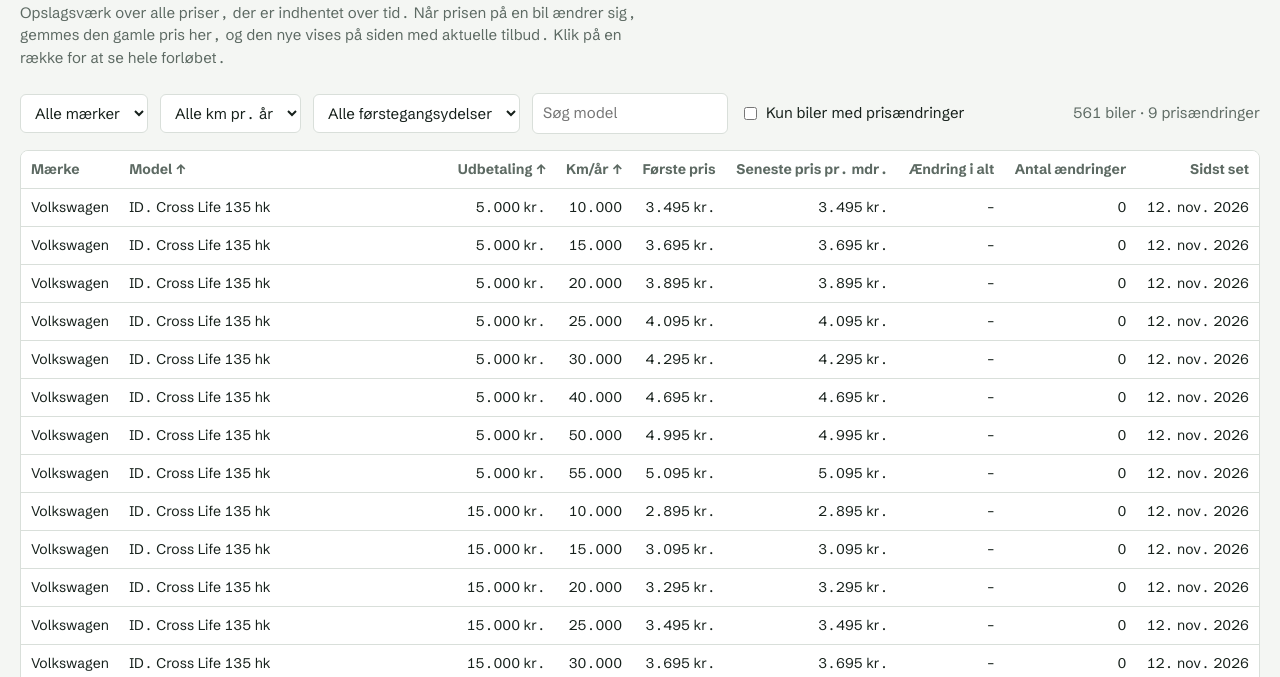
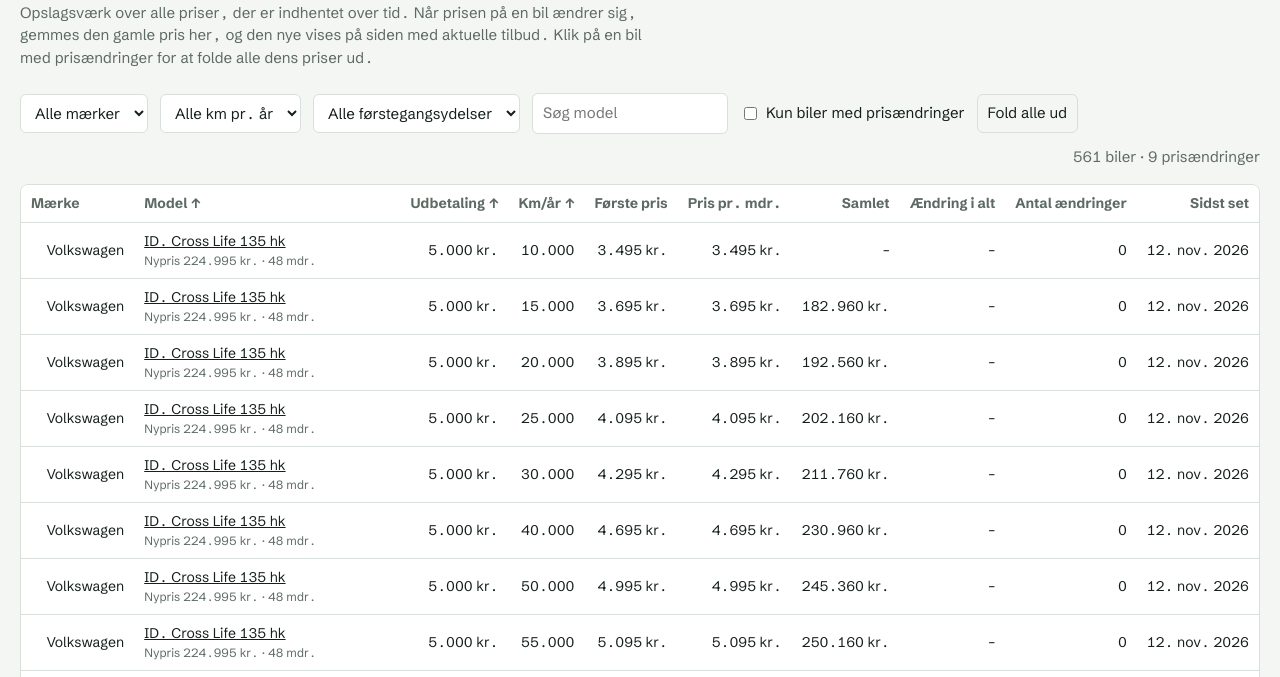
Before and after one commit to superniso/privatleasingcompare, a plain HTML site: page site/historik.html in a window 1280 px wide. Shown: the part 119-796 px from the top of the page. Drawn offline with Linux system fonts and the light colour scheme.

Commit message:
Update historik.html

```diff
--- a/site/historik.html
+++ b/site/historik.html
@@ -26,13 +26,15 @@ th:nth-child(-n+2),td:nth-child(-n+2){text-align:left}
 td:nth-child(2){white-space:normal;min-width:11em}
 th{font-weight:700;color:var(--mute);cursor:pointer;user-select:none;position:sticky;top:0;background:var(--surface)}
 th[aria-sort]::after{content:attr(data-arrow);margin-left:4px}
-tr.row{cursor:pointer}tr.row:hover td{background:color-mix(in srgb,var(--line) 35%,transparent)}
+tr.parent.exp{cursor:pointer}tr.parent.exp:hover td{background:color-mix(in srgb,var(--line) 35%,transparent)}
+.chev{display:inline-block;width:1.1em;color:var(--mute)}
 .up{color:var(--bad)}.down{color:var(--good)}
 .old{color:var(--mute);font-size:13px}
-tr.det td{background:color-mix(in srgb,var(--line) 25%,transparent);white-space:normal;text-align:left;padding:14px 18px}
-.tl{display:flex;flex-wrap:wrap;gap:24px;align-items:flex-start}
-.tl table{width:auto;min-width:340px;font-size:14px}.tl th{position:static;cursor:default}
-svg{max-width:100%}
+.sm{display:block;color:var(--mute);font-size:12px}
+tr.child td{background:color-mix(in srgb,var(--line) 22%,transparent);color:var(--mute);font-size:13px}
+tr.child td:nth-child(2){padding-left:28px}
+tr.child.last td{border-bottom:2px solid var(--line)}
+button.lnk{font:inherit;color:inherit;background:none;border:1px solid var(--line);border-radius:6px;padding:7px 10px;cursor:pointer}
 a{color:inherit}
 .empty{padding:40px 20px;text-align:center;color:var(--mute)}
 :focus-visible{outline:2px solid var(--good);outline-offset:2px}
@@ -42,65 +44,69 @@ a{color:inherit}
 <main>
 <nav><a href="index.html">Aktuelle tilbud</a> · <b>Prishistorik</b></nav>
 <h1>Prishistorik</h1>
-<p class="sub">Opslagsværk over alle priser, der er indhentet over tid. Når prisen på en bil ændrer sig, gemmes den gamle pris her, og den nye vises på siden med aktuelle tilbud. Klik på en række for at se hele forløbet.</p>
+<p class="sub">Opslagsværk over alle priser, der er indhentet over tid. Når prisen på en bil ændrer sig, gemmes den gamle pris her, og den nye vises på siden med aktuelle tilbud. Klik på en bil med prisændringer for at folde alle dens priser ud.</p>
 <div class="bar">
   <select id="brand" aria-label="Mærke"><option value="">Alle mærker</option></select>
   <select id="km" aria-label="Km pr. år"><option value="">Alle km pr. år</option></select>
   <select id="down" aria-label="Førstegangsydelse"><option value="">Alle førstegangsydelser</option></select>
   <input id="q" type="search" placeholder="Søg model" aria-label="Søg model">
   <label class="chk"><input id="chg" type="checkbox"> Kun biler med prisændringer</label>
+  <button class="lnk" id="all" type="button">Fold alle ud</button>
   <span class="stat" id="stat"></span>
 </div>
 <div class="wrap"><table><thead><tr id="head"></tr></thead><tbody id="body"></tbody></table></div>
 <p class="sub" id="note" style="margin-top:16px"></p>
 </main>
 <script>
-const COLS=[["brand","Mærke"],["name","Model"],["down","Udbetaling"],["km","Km/år"],["first","Første pris"],["last","Seneste pris pr. mdr."],["diff","Ændring i alt"],["n","Antal ændringer"],["seen","Sidst set"]];
+const COLS=[["brand","Mærke"],["name","Model"],["down","Udbetaling"],["km","Km/år"],["first","Første pris"],["last","Pris pr. mdr."],["total","Samlet"],["diff","Ændring i alt"],["n","Antal ændringer"],["seen","Sidst set"]];
+const NC=COLS.length;
 const $=id=>document.getElementById(id), kr=n=>n==null?"–":n.toLocaleString("da-DK")+" kr.";
 const dato=d=>new Date(d).toLocaleDateString("da-DK",{day:"numeric",month:"short",year:"numeric"});
 const sgn=n=>`<span class="${n>0?"up":"down"}">${n>0?"▲":"▼"} ${Math.abs(n).toLocaleString("da-DK")} kr.</span>`;
-let rows=[],stack=[{k:"name",dir:1},{k:"down",dir:1},{k:"km",dir:1}],open=new Set(),latest=null;
+let rows=[],stack=[{k:"name",dir:1},{k:"down",dir:1},{k:"km",dir:1}],open=new Set(),latest=null,shown=[];
 function cmp(a,b){for(const s of stack){const x=a[s.k],y=b[s.k];if(x==null&&y==null)continue;if(x==null)return 1;if(y==null)return-1;
   const c=typeof x==="string"?x.localeCompare(y,"da",{numeric:true}):x-y;if(c)return c*s.dir}return 0}
 function head(){$("head").innerHTML=COLS.map(([k,l])=>{const i=stack.findIndex(s=>s.k===k);
   return `<th tabindex="0" data-k="${k}" ${i<0?"":`aria-sort="${stack[i].dir>0?"ascending":"descending"}" data-arrow="${stack[i].dir>0?"↑":"↓"}"`}>${l}</th>`}).join("")}
-function chart(p){ // enkelt trappe-diagram over prisen pr. måned
-  if(p.length<2)return"";const W=360,H=120,m=28,ys=p.map(x=>x[1]),lo=Math.min(...ys),hi=Math.max(...ys),sp=hi-lo||1;
-  const t=p.map(x=>+new Date(x[0])),t0=t[0],t1=t[t.length-1]||t0+1,dx=t1-t0||1;
-  const X=i=>m+(t[i]-t0)/dx*(W-2*m),Y=v=>H-m-(v-lo)/sp*(H-2*m);let d=`M${X(0)},${Y(p[0][1])}`;
-  for(let i=1;i<p.length;i++)d+=` H${X(i)} V${Y(p[i][1])}`;d+=` H${W-m}`;
-  return `<svg viewBox="0 0 ${W} ${H}" width="${W}" role="img" aria-label="Prisudvikling pr. måned"><path d="${d}" fill="none" stroke="var(--good)" stroke-width="2"/>
-  <text x="${m}" y="12" font-size="11" fill="var(--mute)">${hi.toLocaleString("da-DK")} kr.</text><text x="${m}" y="${H-6}" font-size="11" fill="var(--mute)">${lo.toLocaleString("da-DK")} kr.</text></svg>`}
-function detail(r){const p=r.prices;
-  return `<tr class="det"><td colspan="9"><div class="tl"><table><thead><tr><th>Dato</th><th style="text-align:right">Pr. mdr.</th><th style="text-align:right">Ændring</th><th style="text-align:right">Samlet</th></tr></thead><tbody>`+
-  [...p].reverse().map((x,i,a)=>{const prev=a[i+1];return `<tr><td>${dato(x[0])}${i===0?" (seneste)":""}</td><td style="text-align:right">${kr(x[1])}</td><td style="text-align:right">${prev?sgn(x[1]-prev[1]):"første observation"}</td><td style="text-align:right">${x[2]?kr(x[2]):"–"}</td></tr>`}).join("")+
-  `</tbody></table>${chart(p)}</div><p class="old">Nypris: ${kr(r.new_price)} · Løbetid: ${r.months} mdr.${r.link?` · <a href="${r.link}" target="_blank" rel="noopener">Se tilbud hos forhandler</a>`:""}</p></td></tr>`}
+const E="<td></td>";
+function children(r){const p=r.prices,out=[];
+  for(let i=p.length-1;i>=0;i--){const x=p[i],prev=p[i-1];
+    const tag=i===p.length-1?" · nuværende":(i===0?" · første observation":"");
+    out.push(`<tr class="child${i===0?" last":""}"><td></td><td>↳ ${dato(x[0])}${tag}</td>${E}${E}${E}<td>${kr(x[1])}${prev?" "+sgn(x[1]-prev[1]):""}</td><td>${x[2]?kr(x[2]):"–"}</td>${E}${E}${E}</tr>`)}
+  return out.join("")}
+function parent(r){const ex=r.n>0,o=open.has(r.id);
+  return `<tr class="parent${ex?" exp":""}" data-id="${r.id}" ${ex?`tabindex="0" aria-expanded="${o}"`:""}>
+    <td><span class="chev">${ex?(o?"▾":"▸"):""}</span>${r.brand}</td>
+    <td>${r.link?`<a href="${r.link}" target="_blank" rel="noopener">${r.name}</a>`:r.name}<span class="sm">Nypris ${kr(r.new_price)} · ${r.months} mdr.</span></td>
+    <td>${kr(r.down)}</td><td>${r.km.toLocaleString("da-DK")}</td><td>${kr(r.first)}</td><td>${kr(r.last)}</td><td>${r.total?kr(r.total):"–"}</td>
+    <td>${ex?sgn(r.diff):"–"}</td><td>${r.n}</td>
+    <td class="${r.seen<latest?"old":""}">${dato(r.seen)}${r.seen<latest?" (udgået?)":""}</td></tr>${ex&&o?children(r):""}`}
 function render(){
   const b=$("brand").value,q=$("q").value.toLowerCase(),km=$("km").value,dn=$("down").value,c=$("chg").checked;
-  const r=rows.filter(x=>(!b||x.brand_id===b)&&(!km||x.km==km)&&(dn===""||x.down==dn)&&(!c||x.n>0)&&x.name.toLowerCase().includes(q)).sort(cmp);
-  head();$("stat").textContent=`${r.length} biler · ${r.reduce((a,x)=>a+x.n,0)} prisændringer`;
-  $("body").innerHTML=r.length?r.map(x=>`<tr class="row" tabindex="0" data-id="${x.id}"><td>${x.brand}</td><td>${x.name}</td><td>${kr(x.down)}</td><td>${x.km.toLocaleString("da-DK")}</td>
-    <td>${kr(x.first)}</td><td>${kr(x.last)}</td><td>${x.n?sgn(x.diff):"–"}</td><td>${x.n}</td>
-    <td class="${x.seen<latest?"old":""}">${dato(x.seen)}${x.seen<latest?" (udgået?)":""}</td></tr>${open.has(x.id)?detail(x):""}`).join("")
-  :`<tr><td colspan="9" class="empty">Ingen biler matcher. Historikken opbygges, efterhånden som scraperen kører.</td></tr>`;
+  shown=rows.filter(x=>(!b||x.brand_id===b)&&(!km||x.km==km)&&(dn===""||x.down==dn)&&(!c||x.n>0)&&x.name.toLowerCase().includes(q)).sort(cmp);
+  head();$("stat").textContent=`${shown.length} biler · ${shown.reduce((a,x)=>a+x.n,0)} prisændringer`;
+  const exp=shown.filter(x=>x.n>0);$("all").hidden=!exp.length;$("all").textContent=exp.every(x=>open.has(x.id))?"Fold alle ind":"Fold alle ud";
+  $("body").innerHTML=shown.length?shown.map(parent).join(""):`<tr><td colspan="${NC}" class="empty">Ingen biler matcher. Historikken opbygges, efterhånden som scraperen kører.</td></tr>`;
 }
 $("head").addEventListener("click",e=>{const k=e.target.dataset.k;if(!k)return;
   stack=stack[0].k===k?[{k,dir:-stack[0].dir},...stack.slice(1)]:[{k,dir:1},...stack.filter(s=>s.k!==k)].slice(0,3);render()});
-$("body").addEventListener("click",e=>{const tr=e.target.closest("tr.row");if(!tr||e.target.closest("a"))return;const id=tr.dataset.id;open.has(id)?open.delete(id):open.add(id);render()});
-$("body").addEventListener("keydown",e=>{if(e.key==="Enter")e.target.click()});
+$("body").addEventListener("click",e=>{const tr=e.target.closest("tr.parent.exp");if(!tr||e.target.closest("a"))return;const id=tr.dataset.id;open.has(id)?open.delete(id):open.add(id);render()});
+$("all").addEventListener("click",()=>{const exp=shown.filter(x=>x.n>0);exp.every(x=>open.has(x.id))?exp.forEach(x=>open.delete(x.id)):exp.forEach(x=>open.add(x.id));render()});
+$("body").addEventListener("keydown",e=>{if(e.key==="Enter"||e.key===" "){e.preventDefault();e.target.click()}});
 $("head").addEventListener("keydown",e=>{if(e.key==="Enter")e.target.click()});
 ["brand","km","down","q","chg"].forEach(i=>$(i).addEventListener("input",render));
 Promise.all([fetch("data/history.json").then(r=>r.ok?r.json():{}),fetch("data/offers.json").then(r=>r.ok?r.json():{offers:[]})]).then(([h,o])=>{
   const meta=Object.fromEntries((o.offers||[]).map(x=>[x.id,x]));
   rows=Object.entries(h).map(([id,v])=>{const hv=Array.isArray(v)?{prices:v}:v,m={...meta[id],...hv},p=hv.prices;if(!m.brand||!p||!p.length)return null;
+    const l=p[p.length-1];
     return {id,brand:m.brand,brand_id:m.brand_id,name:(m.model+" "+(m.variant||"")).trim(),down:m.down,km:m.km,months:m.months,new_price:m.new_price,link:m.link,prices:p,
-      first:p[0][1],last:p[p.length-1][1],diff:p[p.length-1][1]-p[0][1],n:p.length-1,seen:m.last_seen||p[p.length-1][0]}}).filter(Boolean);
+      first:p[0][1],last:l[1],total:l[2]||null,diff:l[1]-p[0][1],n:p.length-1,seen:m.last_seen||l[0]}}).filter(Boolean);
   latest=rows.reduce((a,x)=>x.seen>a?x.seen:a,"");
   const fill=(id,vals,f)=>$(id).insertAdjacentHTML("beforeend",[...new Set(vals)].sort((a,b)=>a-b).map(v=>`<option value="${v}">${f(v)}</option>`).join(""));
   $("brand").insertAdjacentHTML("beforeend",[...new Map(rows.map(x=>[x.brand_id,x.brand]))].map(([i,n])=>`<option value="${i}">${n}</option>`).join(""));
   fill("km",rows.map(x=>x.km),v=>v.toLocaleString("da-DK")+" km");fill("down",rows.map(x=>x.down),kr);
   $("note").textContent=o.updated?`Data senest opdateret ${new Date(o.updated).toLocaleString("da-DK")}.`:"";render();
-}).catch(()=>{$("body").innerHTML='<tr><td colspan="9" class="empty">Kunne ikke indlæse data/history.json (åbn siden via en webserver, ikke som fil).</td></tr>'});
+}).catch(()=>{$("body").innerHTML=`<tr><td colspan="${NC}" class="empty">Kunne ikke indlæse data/history.json (åbn siden via en webserver, ikke som fil).</td></tr>`});
 </script>
 </body>
 </html>
```
